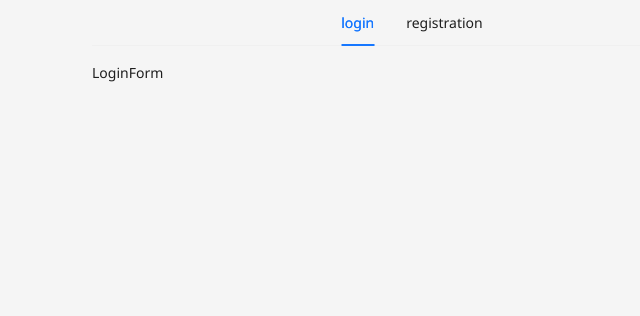
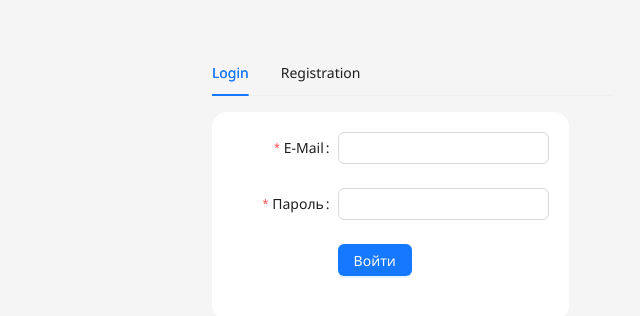
Before and after one commit to razdor13/cloudFront-end, a Next.js app: page /deshboard in a window 1280 px wide. Shown: the top 316 px of the page, without its empty margins (228-868 px from the left). Built offline with nearby package versions, Linux system fonts and the light colour scheme.

Commit message:
added login and axios config

```diff
--- /dev/null
+++ b/api/auth.ts
@@ -0,0 +1,7 @@
+import axios from "@/core/axios";
+import { LoginFormDTO, LoginResponseDTO } from "./dto/auth.dto";
+
+export const login = async (values:LoginFormDTO): Promise<LoginResponseDTO> => {
+    const {data} = await axios.post('/auth/login',values)
+    return data
+}
--- /dev/null
+++ b/api/index.ts
@@ -0,0 +1 @@
+export * as auth from './auth'
--- a/app/deshboard/page.tsx
+++ b/app/deshboard/page.tsx
@@ -4,11 +4,18 @@ import {Tabs} from "antd";
 const AuthPage = () => {
     return (
         <>
-            <Tabs
-                items={[{label: "login", key: "1", children: <LoginForm />},
-                    {label: "registration", key: "2", children: <h1>registration</h1>}
-                ]}
-            />
+            <div style={{width: "400px", margin: "50px auto"}}>
+                <Tabs
+                    items={[
+                        {label: "Login", key: "1", children: <LoginForm />},
+                        {
+                            label: "Registration",
+                            key: "2",
+                            children: <h1>registration</h1>,
+                        },
+                    ]}
+                />
+            </div>
         </>
     );
 };
--- a/app/globals.css
+++ b/app/globals.css
@@ -19,6 +19,7 @@ a {
 
 .container {
   width: 100%;
+  margin: 0 auto;
 }
 
 .file {
@@ -36,7 +37,3 @@ a {
 .empty-block {
   margin: 200px;
 }
-
-.ant-tabs-nav-list {
-  margin: 0 auto;
-}
--- a/app/layout.tsx
+++ b/app/layout.tsx
@@ -17,7 +17,7 @@ export default function RootLayout({
     return (
         <html lang="en">
             <body className={inter.className}>
-                <main style={{ margin: '0 auto', width: '80vh'}}>
+                <main className="container">
                   {children}
                   </main>
             </body>
--- a/components/Auth.module.scss
+++ b/components/Auth.module.scss
@@ -1,5 +1,6 @@
 .formBlock {
-    background-color: #fff;
-    border-radius: 15px;
-    padding: 20px;
-  }
+  background-color: #fff;
+  border-radius: 15px;
+  padding: 20px;
+  width: max-content;
+}
--- a/components/LoginForm.tsx
+++ b/components/LoginForm.tsx
@@ -1,10 +1,75 @@
+"use client"
+
+import {Button, Form, Input, notification} from "antd";
+import FormItem from "antd/es/form/FormItem";
+import styles from "./Auth.module.scss";
+import * as Api from '@/api'
+import { LoginFormDTO } from "@/api/dto/auth.dto";
+import { setCookie } from "nookies";
 
 
 
-import React from 'react'
-import styles from './Auth.module.scss'
-export const LoginForm: React.FC = () =>  {
-  return (
-    <div className={styles.root}>LoginForm</div>
-  )
-}
+export const LoginForm: React.FC = () => {
+    const onSubmit = async (values:LoginFormDTO) => {
+        try {
+            const { token } = await Api.auth.login(values)
+
+            notification.success({
+                message : 'Вдало!',
+                description: 'Йдемо далі',
+                duration: 2
+            })
+
+
+            setCookie(null, '_token', token, {
+                path: '/'
+            })
+        } catch (error) {
+            console.log('Loginform',error)
+            notification.error({
+                message : '!!!',
+                description: 'ні',
+                duration: 2
+            })
+        }
+    }
+    return (
+        <div className={styles.formBlock}>
+            <Form
+                name="basic"
+                labelCol={{span: 8}}
+                wrapperCol={{span: 16}}
+                onFinish={onSubmit}
+            >
+                <FormItem
+                className={styles.form}
+                    label="E-Mail"
+                    name="email"
+                    rules={[{required: true, message: "Укажите почту"}]}
+                >
+                    <Input />
+                </FormItem>
+
+                <FormItem
+                    label="Пароль"
+                    name="password"
+                    rules={[{required: true, message: "Укажите пароль"}]}
+                >
+                    <Input />
+                </FormItem>
+
+                <FormItem
+                    wrapperCol={{
+                        offset: 8,
+                        span: 16,
+                    }}
+                >
+                    <Button type="primary" htmlType="submit">
+                        Войти
+                    </Button>
+
+                </FormItem>
+            </Form>
+        </div>
+    );
+};
--- /dev/null
+++ b/core/axios.ts
@@ -0,0 +1,15 @@
+import axios, { InternalAxiosRequestConfig } from "axios";
+import { parseCookies } from "nookies";
+
+
+axios.defaults.baseURL = 'http://localhost:7777'
+
+axios.interceptors.request.use((config:InternalAxiosRequestConfig) => {
+    if(typeof window !== 'undefined') {
+        const { _token } = parseCookies()
+        config.headers.Authorization = 'Bearer' + _token
+    }
+    return config;
+})
+
+export default axios;
--- a/package.json
+++ b/package.json
@@ -9,8 +9,12 @@
     "lint": "next lint"
   },
   "dependencies": {
+    "@zeit/next-less": "^1.0.1",
     "antd": "^5.19.3",
+    "axios": "^1.7.2",
+    "less": "^2.7.3",
     "next": "14.2.5",
+    "nookies": "^2.5.2",
     "react": "^18",
     "react-dom": "^18",
     "sass": "^1.77.8"
```
Also changed, not shown: api/dto/auth.dto.ts (added, +7 -0 lines), next.config.mjs (line endings or trailing spaces), 1 other file (tests, documents, lock files or other folders).
